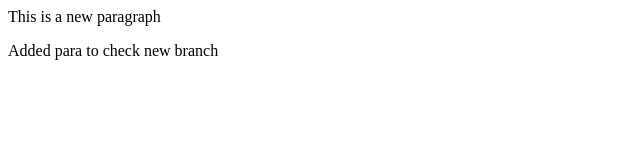
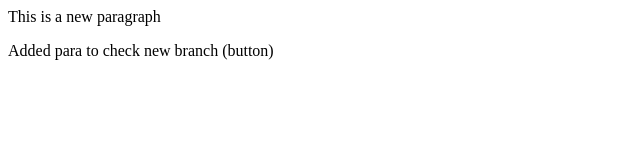
Before and after one commit to ShahMuhammad151/student-demo, a plain HTML site: page index.html in a window 1280 px wide. Shown: the full height of the page, 0-640 px from the left. Drawn offline with Linux system fonts and the light colour scheme.

```diff
--- a/index.html
+++ b/index.html
@@ -1,2 +1,2 @@
 <p>This is a new paragraph</p>
-<p>Added para to check new branch</p>
+<p>Added para to check new branch (button)</p>
```
